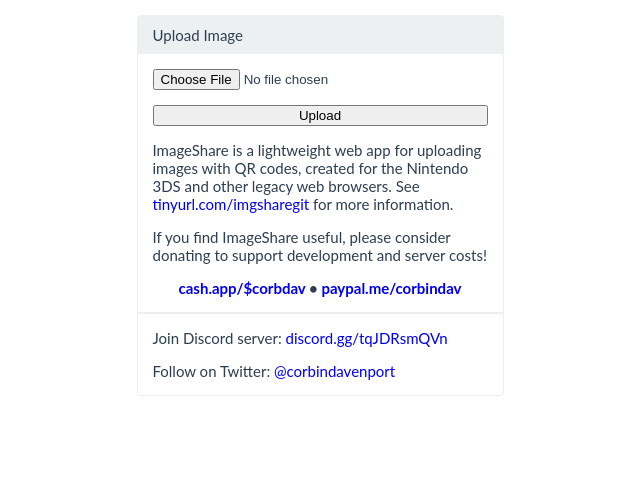
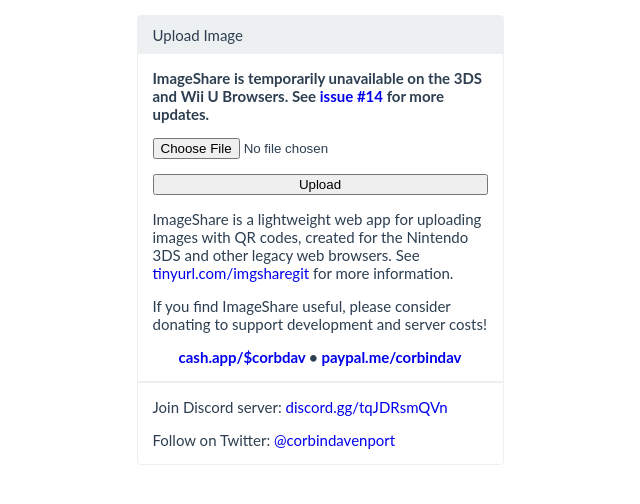
Before and after one commit to corbindavenport/imageshare, a PHP site: page / in a window 1280 px wide. Shown: the part 60-564 px from the top of the page, without its empty margins (320-960 px from the left). Run offline with PHP 8.4, Linux system fonts and the light colour scheme.

Commit message:
Add warning about 3DS/Wii U browsers (#14)

```diff
--- a/web/index.php
+++ b/web/index.php
@@ -203,6 +203,8 @@
             echo '<p><b>ImageShare is moving to <a href="http://theimageshare.com/">theimageshare.com</a>. This site will not be accessible by November 2022. Please update your bookmarks now.</b></p>'.PHP_EOL;
           }
           ?>
+          <!-- Browser warning (#14) -->
+          <p><b>ImageShare is temporarily unavailable on the 3DS and Wii U Browsers. See <a href="https://github.com/corbindavenport/imageshare/issues/14" target="_blank">issue #14</a> for more updates.</b></p>
           <form action="index.php" id="upload-form" enctype="multipart/form-data" method="POST">
             <p><input name="img" id="img-btn" type="file" /></p>
             <p><input name="submit" type="submit" value="Upload" /></p>
```
